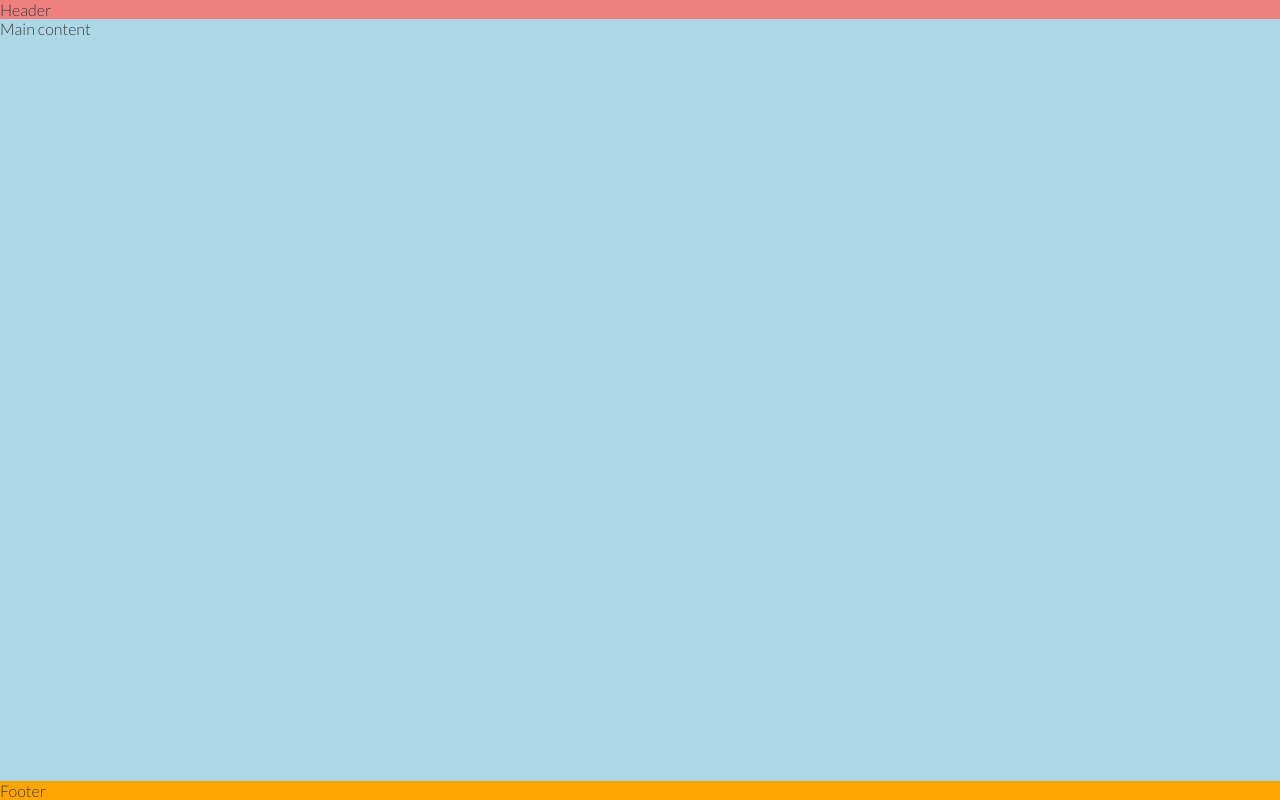
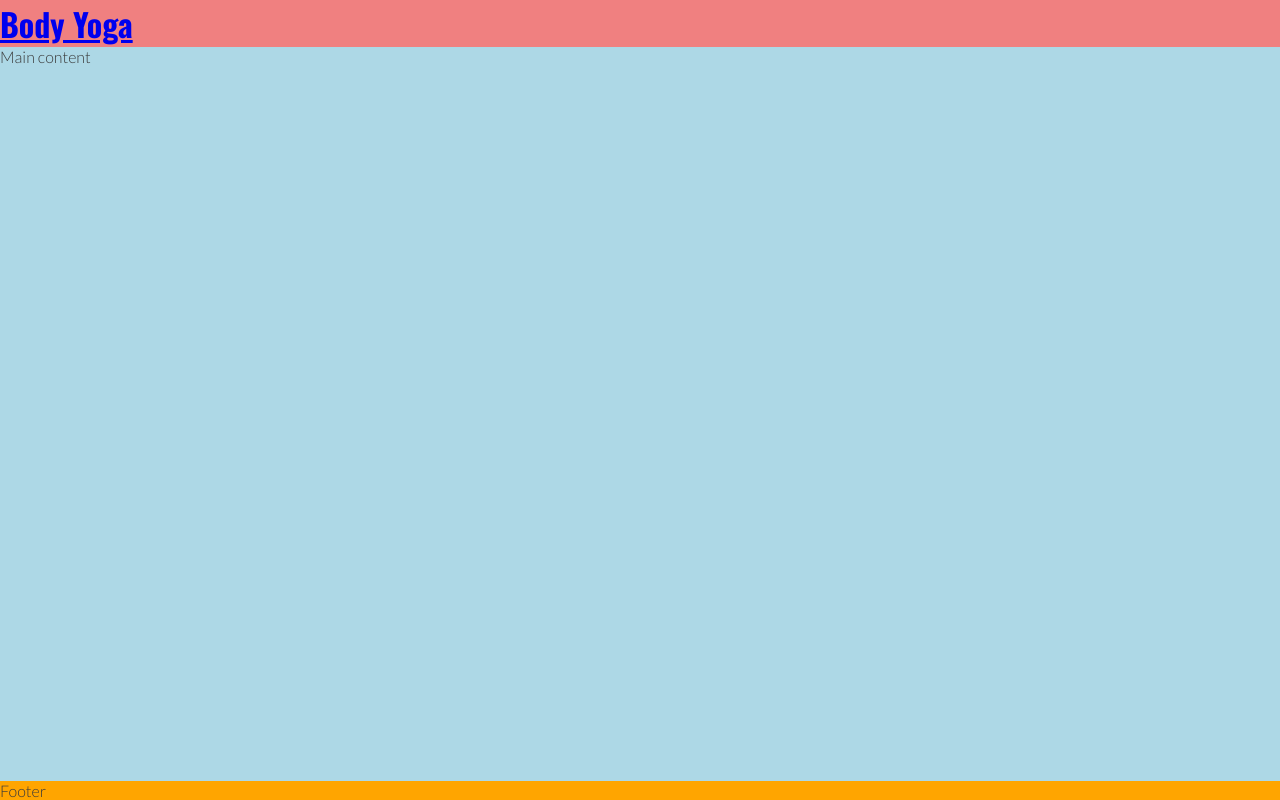
Before and after one commit to Adnaan-77/myproject1, a plain HTML site: page index.html in a window 1280 px wide. Drawn offline with nearby package versions, Linux system fonts and the light colour scheme.

Commit message:
Add logo to header and apply Oswald font

```diff
--- a/assets/css/style.css
+++ b/assets/css/style.css
@@ -24,6 +24,10 @@ header {
     background-color: lightcoral;
 }
 
+h1 {
+    font-family: 'Oswald', sans-serif;
+}
+
 /* Main content */
 main {
     background-color: lightblue;
--- a/index.html
+++ b/index.html
@@ -5,10 +5,10 @@
     <meta http-equiv="X-UA-Compatible" content="IE=edge">
     <meta name="viewport" content="width=device-width, initial-scale=1.0">
     <!-- Meta tags for search engines -->
-    <meta name="description" content="Love Running. Club for runners in Dublin, Ireland. Urban running, trail running. Dublin docklands and Phoenix Park">
-    <meta name="keywords" content="love running, run, running club, runners, Ireland, Dublin, sport, exercise">
+    <meta name="description" content="Body Yoga. Club for yogi's in New York, United States. Be alive, Be healthy. Central Park">
+    <meta name="keywords" content="body yoga, yoga, running club, yogi, United States, New York, sport, exercise">
     <!-- Title -->
-    <title>Love Running</title>
+    <title>Body Yoga</title>
     <!-- Favicon -->
     <link rel="apple-touch-icon" sizes="180x180" href="assets/favicon/apple-touch-icon.png">
     <link rel="icon" type="image/png" sizes="32x32" href="assets/favicon/favicon-32x32.png">
@@ -18,7 +18,11 @@
 </head>
 <body>
     <!-- Header -->
-    <header>Header</header>
+    <header>
+<a href="index.html">
+    <h1 id="logo">Body Yoga</h1>
+</a>
+    </header>
 
     <!-- Main content -->
     <main>Main content</main>
```
